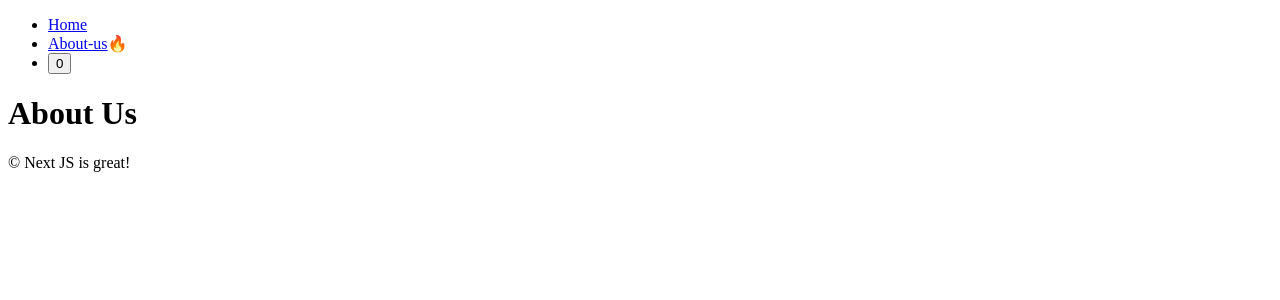
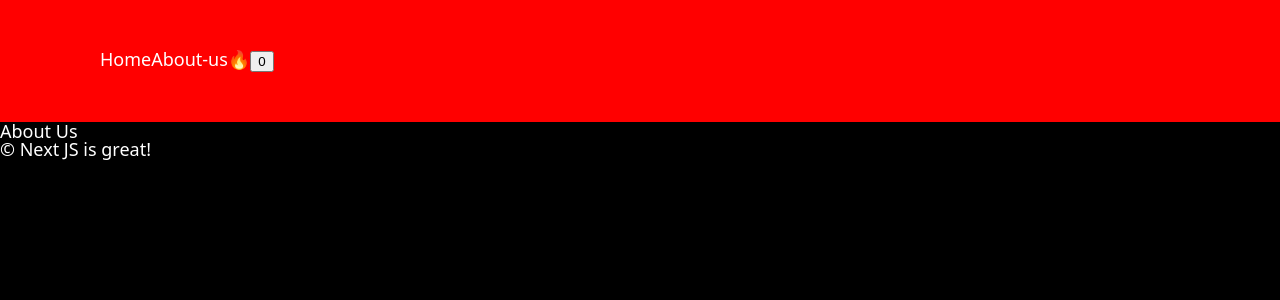
Before and after one commit to jiwonkim16/Learn-Next.js-14, a Next.js app: page /about-us in a window 1280 px wide. Shown: the top 300 px of the page. Built offline with nearby package versions, Linux system fonts and the light colour scheme.

Commit message:
CSS Module

```diff
--- a/app/layout.tsx
+++ b/app/layout.tsx
@@ -1,5 +1,6 @@
 import { Metadata } from "next";
 import Navigation from "../components/navigation";
+import "../styles/global.css";
 
 export const metadata: Metadata = {
   title: {
--- /dev/null
+++ b/components/navigation.module.css
@@ -0,0 +1,8 @@
+.nav {
+  background-color: red;
+  padding: 50px 100px;
+}
+
+.nav ul {
+  display: flex;
+}
--- a/components/navigation.tsx
+++ b/components/navigation.tsx
@@ -2,12 +2,13 @@
 import Link from "next/link";
 import { usePathname } from "next/navigation";
 import React, { useState } from "react";
+import styles from "../components/navigation.module.css";
 
 function Navigation() {
   const path = usePathname();
   const [count, setCount] = useState(0);
   return (
-    <nav>
+    <nav className={styles.nav}>
       <ul>
         <li>
           <Link href="/">Home</Link>
--- /dev/null
+++ b/styles/global.css
@@ -0,0 +1,141 @@
+html,
+body,
+div,
+span,
+applet,
+object,
+iframe,
+h1,
+h2,
+h3,
+h4,
+h5,
+h6,
+p,
+blockquote,
+pre,
+a,
+abbr,
+acronym,
+address,
+big,
+cite,
+code,
+del,
+dfn,
+em,
+img,
+ins,
+kbd,
+q,
+s,
+samp,
+small,
+strike,
+strong,
+sub,
+sup,
+tt,
+var,
+b,
+u,
+i,
+center,
+dl,
+dt,
+dd,
+ol,
+ul,
+li,
+fieldset,
+form,
+label,
+legend,
+table,
+caption,
+tbody,
+tfoot,
+thead,
+tr,
+th,
+td,
+article,
+aside,
+canvas,
+details,
+embed,
+figure,
+figcaption,
+footer,
+header,
+hgroup,
+menu,
+nav,
+output,
+ruby,
+section,
+summary,
+time,
+mark,
+audio,
+video {
+  margin: 0;
+  padding: 0;
+  border: 0;
+  font-size: 100%;
+  font: inherit;
+  vertical-align: baseline;
+}
+/* HTML5 display-role reset for older browsers */
+article,
+aside,
+details,
+figcaption,
+figure,
+footer,
+header,
+hgroup,
+menu,
+nav,
+section {
+  display: block;
+}
+body {
+  line-height: 1;
+}
+ol,
+ul {
+  list-style: none;
+}
+blockquote,
+q {
+  quotes: none;
+}
+blockquote:before,
+blockquote:after,
+q:before,
+q:after {
+  content: "";
+  content: none;
+}
+table {
+  border-collapse: collapse;
+  border-spacing: 0;
+}
+
+body {
+  font-family: system-ui, -apple-system, BlinkMacSystemFont, "Segoe UI", Roboto,
+    Oxygen, Ubuntu, Cantarell, "Open Sans", "Helvetica Neue", sans-serif;
+  color: white;
+  font-size: 18px;
+  background-color: black;
+}
+
+a {
+  color: inherit;
+  text-decoration: none;
+}
+
+a:hover {
+  text-decoration: underline;
+}
```
Also changed, not shown: 1 other file (tests, documents, lock files or other folders).
